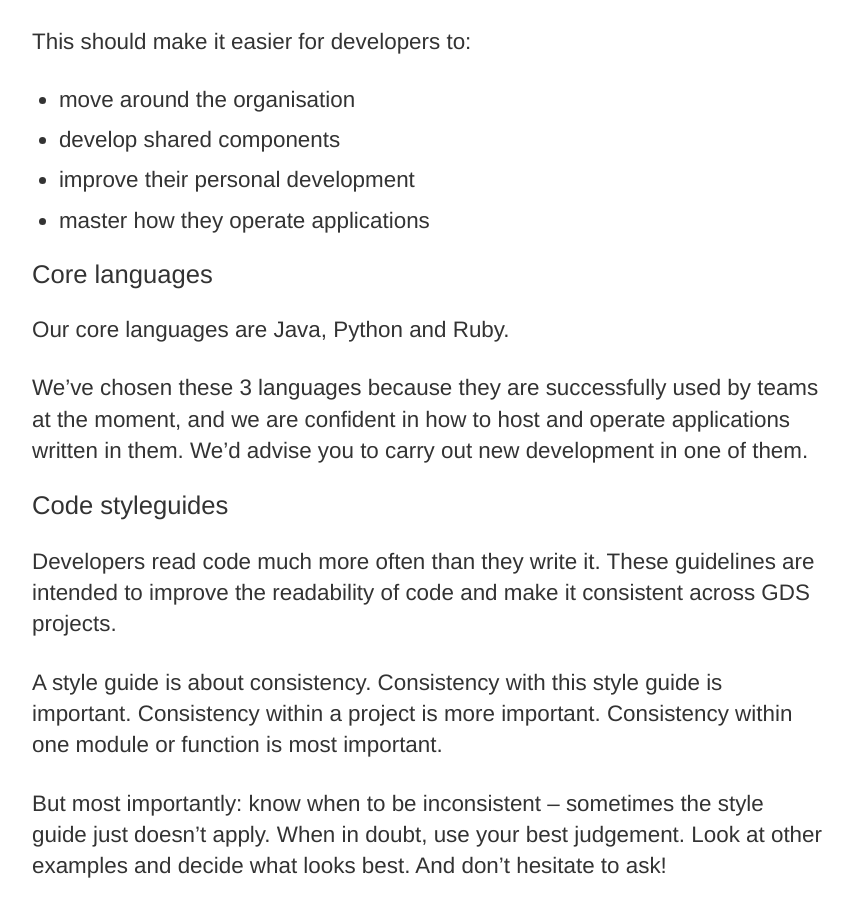
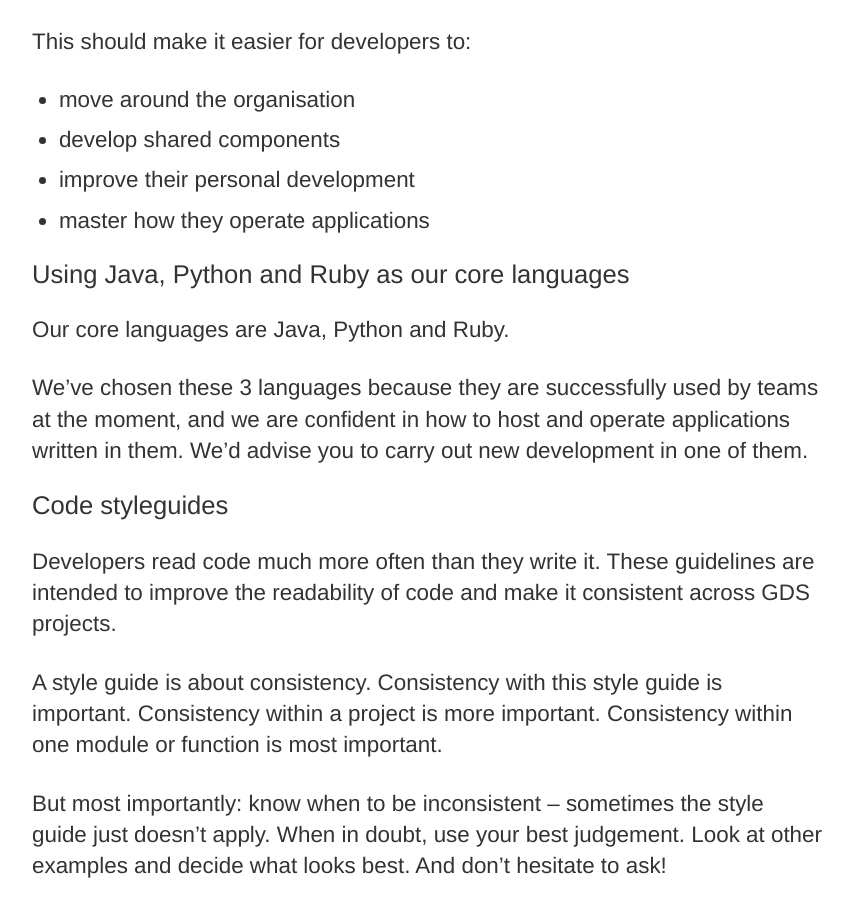
Before and after one commit to alphagov/gds-way, a Jekyll site: the page built from programming-languages.md, in a window 1280 px wide and 900 px high, scrolled down 529 px. Shown: the whole window, without its empty margins (8-861 px from the left). Built offline with Jekyll 4.4.1, drawn with Linux system fonts in a browser that asks for light colours.

Commit message:
Make clear what the core languages are

```diff
--- a/programming-languages.md
+++ b/programming-languages.md
@@ -19,7 +19,7 @@ This should make it easier for developers to:
 - improve their personal development
 - master how they operate applications
 
-## Core languages
+## Using Java, Python and Ruby as our core languages
 
 Our core languages are __Java, Python and Ruby__.
 
```
